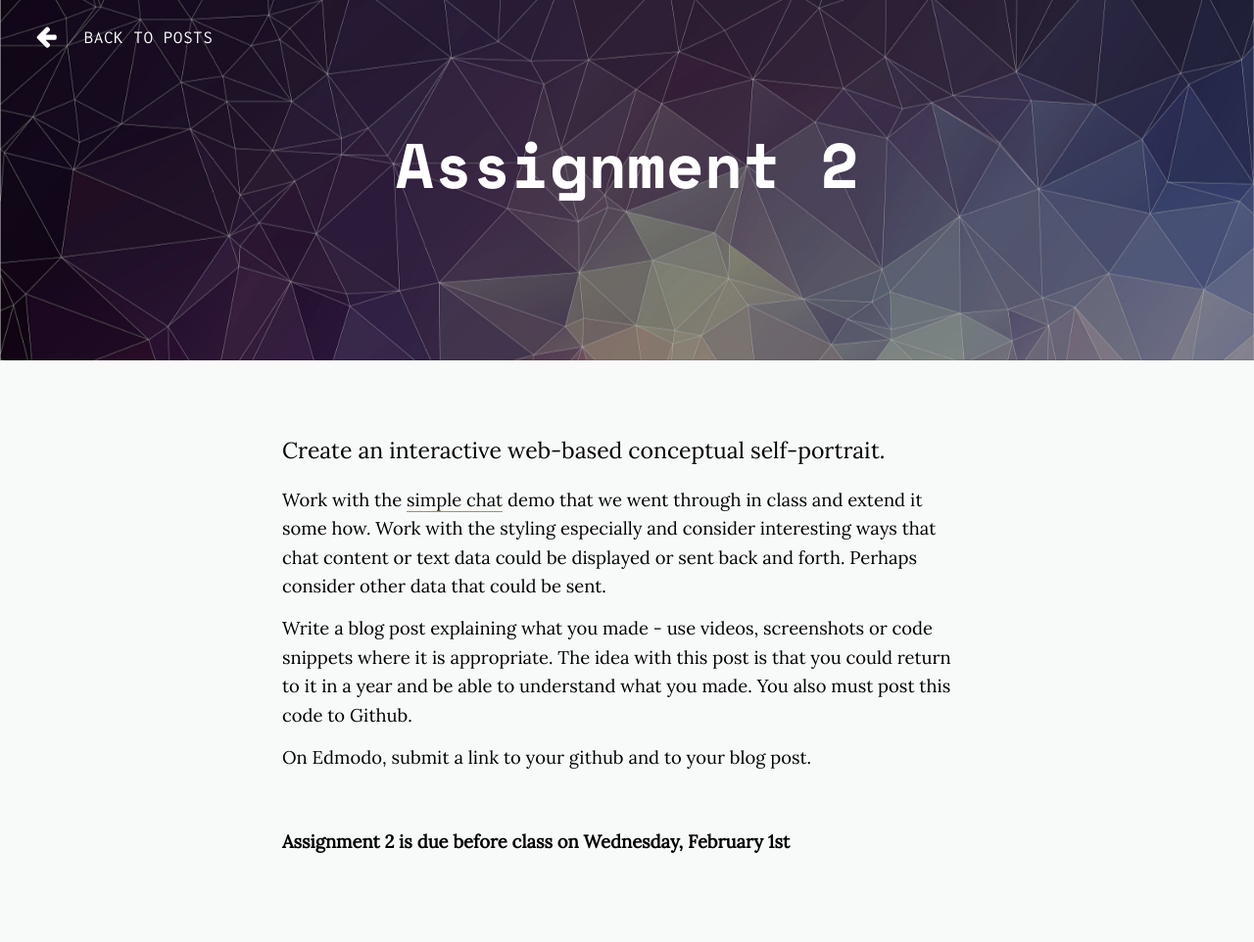
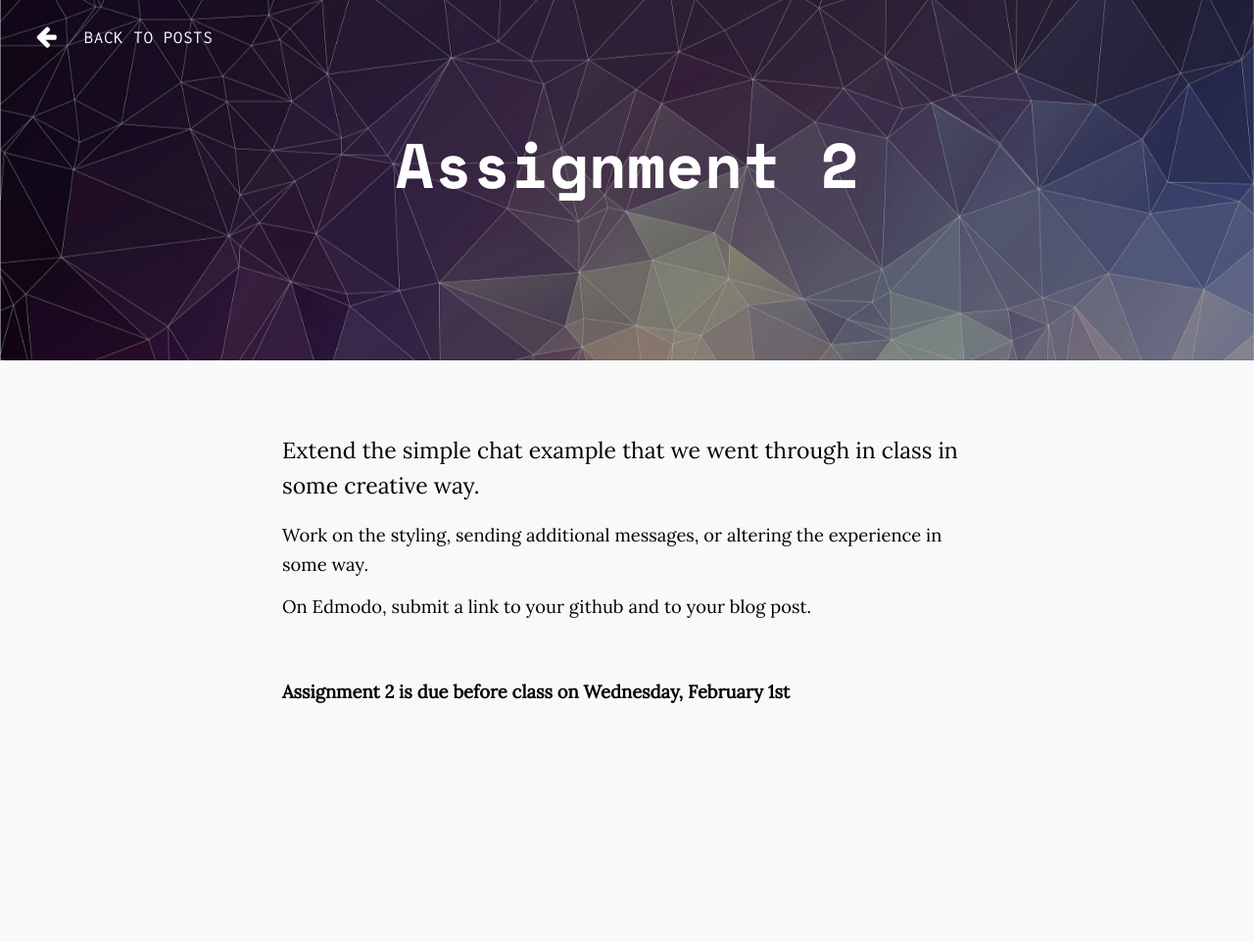
Before and after one commit to coloringchaos/rtw-s17, a Jekyll site: the page built from _posts/2017-1-25-assignment2.md, in a window 1280 px wide. Shown: the whole page at 98% size. Built offline with Jekyll 4.4.1, drawn with Linux system fonts in a browser that asks for light colours; nearby versions of some CDN libraries; a script that is not in the unit is left out; after the commit the page ends 900 px from its top, so only the background shows below that.

Commit message:
assignment 2 update

```diff
--- a/_posts/2017-1-25-assignment2.md
+++ b/_posts/2017-1-25-assignment2.md
@@ -8,11 +8,9 @@ permalink: /assignment-2/
 
 ---
 
-Create an interactive web-based conceptual self-portrait.
+Extend the simple chat example that we went through in class in some creative way.
 
-Work with the [simple chat](/rtw-s17/simple-chat) demo that we went through in class and extend it some how. Work with the styling especially and consider interesting ways that chat content or text data could be displayed or sent back and forth. Perhaps consider other data that could be sent.
-
-Write a blog post explaining what you made - use videos, screenshots or code snippets where it is appropriate. The idea with this post is that you could return to it in a year and be able to understand what you made. You also must post this code to Github.
+Work on the styling, sending additional messages, or altering the experience in some way.
 
 On Edmodo, submit a link to your github and to your blog post.
 
```
